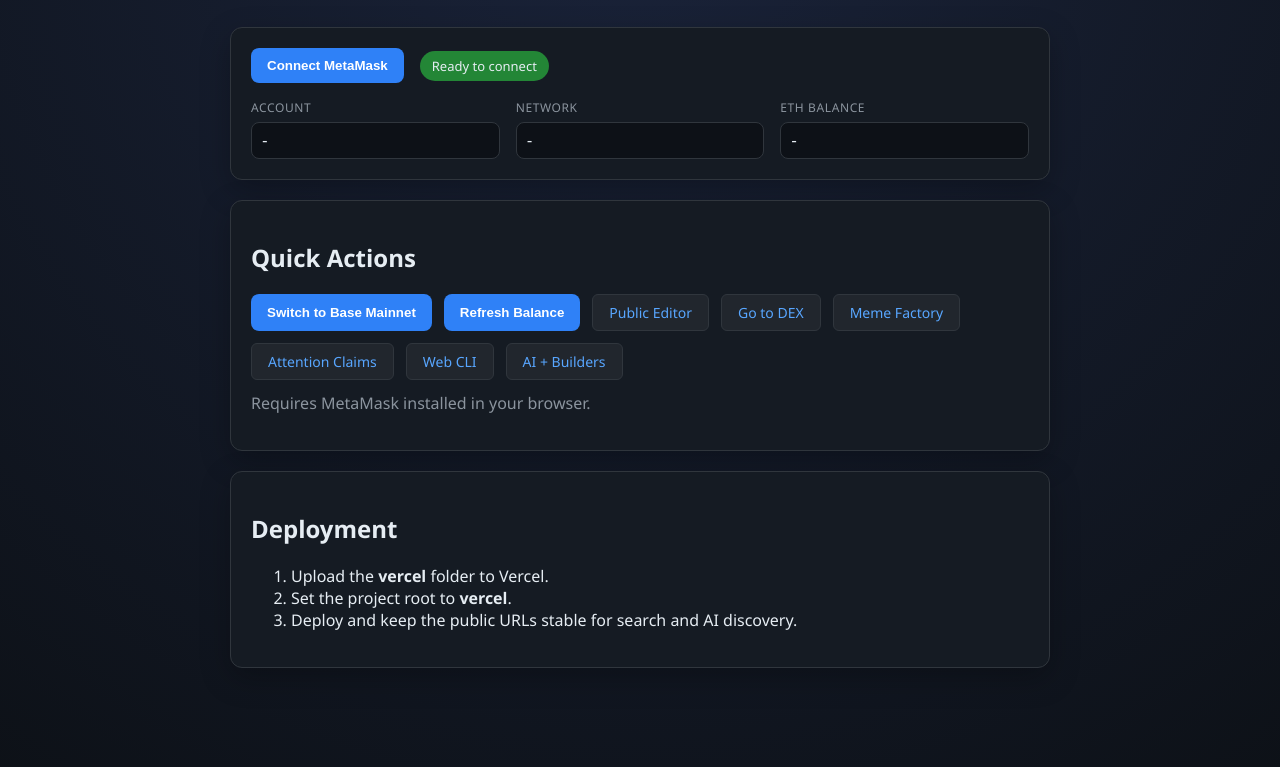
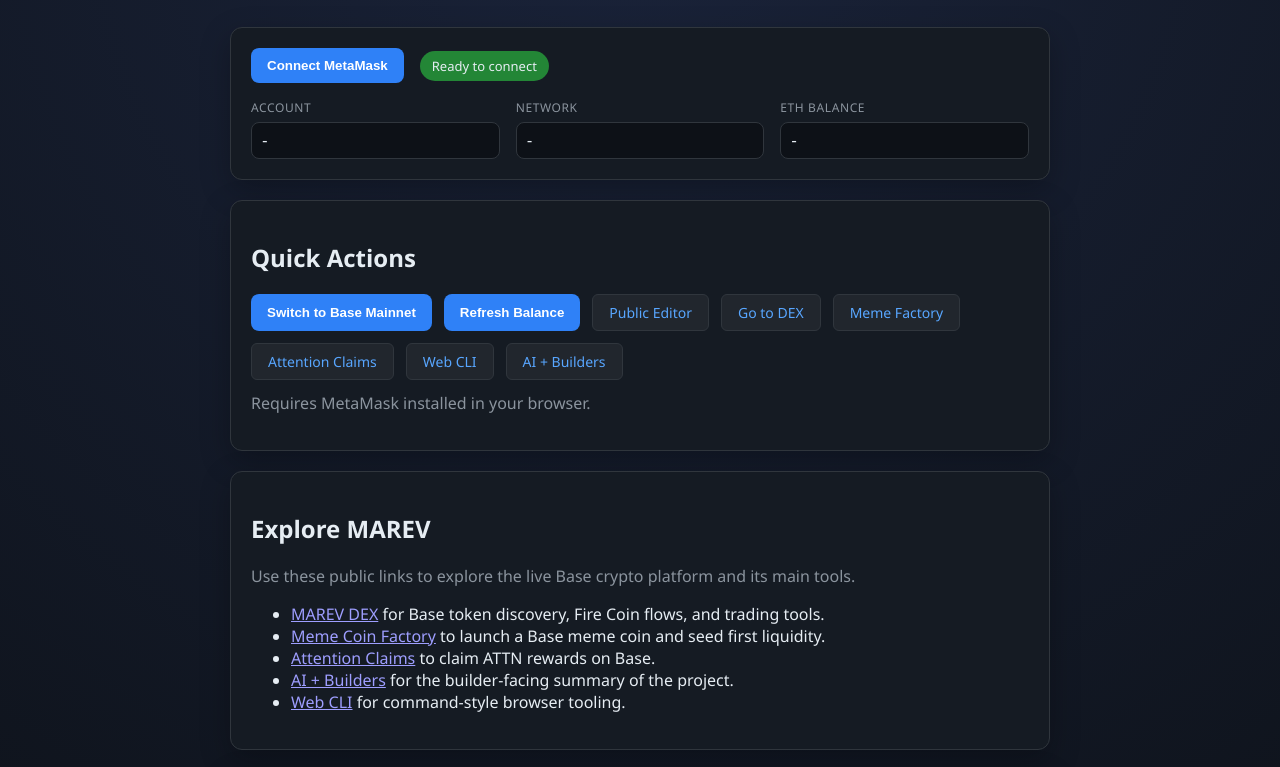
Before and after one commit to fitzyracing1/marev, a website: page vercel/index.html in a window 1280 px wide. Shown: the part 124-891 px from the top of the page. Drawn offline with nearby package versions, Linux system fonts and the light colour scheme.

Commit message:
Add live site links to repo docs and homepage

```diff
--- a/vercel/index.html
+++ b/vercel/index.html
@@ -55,6 +55,18 @@
       </section>
 
       <section class="card">
+        <h2>Explore MAREV</h2>
+        <p class="hint">Use these public links to explore the live Base crypto platform and its main tools.</p>
+        <ul>
+          <li><a href="dex.html">MAREV DEX</a> for Base token discovery, Fire Coin flows, and trading tools.</li>
+          <li><a href="factory.html">Meme Coin Factory</a> to launch a Base meme coin and seed first liquidity.</li>
+          <li><a href="attention.html">Attention Claims</a> to claim ATTN rewards on Base.</li>
+          <li><a href="ai.html">AI + Builders</a> for the builder-facing summary of the project.</li>
+          <li><a href="cli.html">Web CLI</a> for command-style browser tooling.</li>
+        </ul>
+      </section>
+
+      <section class="card">
         <h2>Deployment</h2>
         <ol>
           <li>Upload the <strong>vercel</strong> folder to Vercel.</li>
```
Also changed, not shown: README.md, vercel/README.md.
